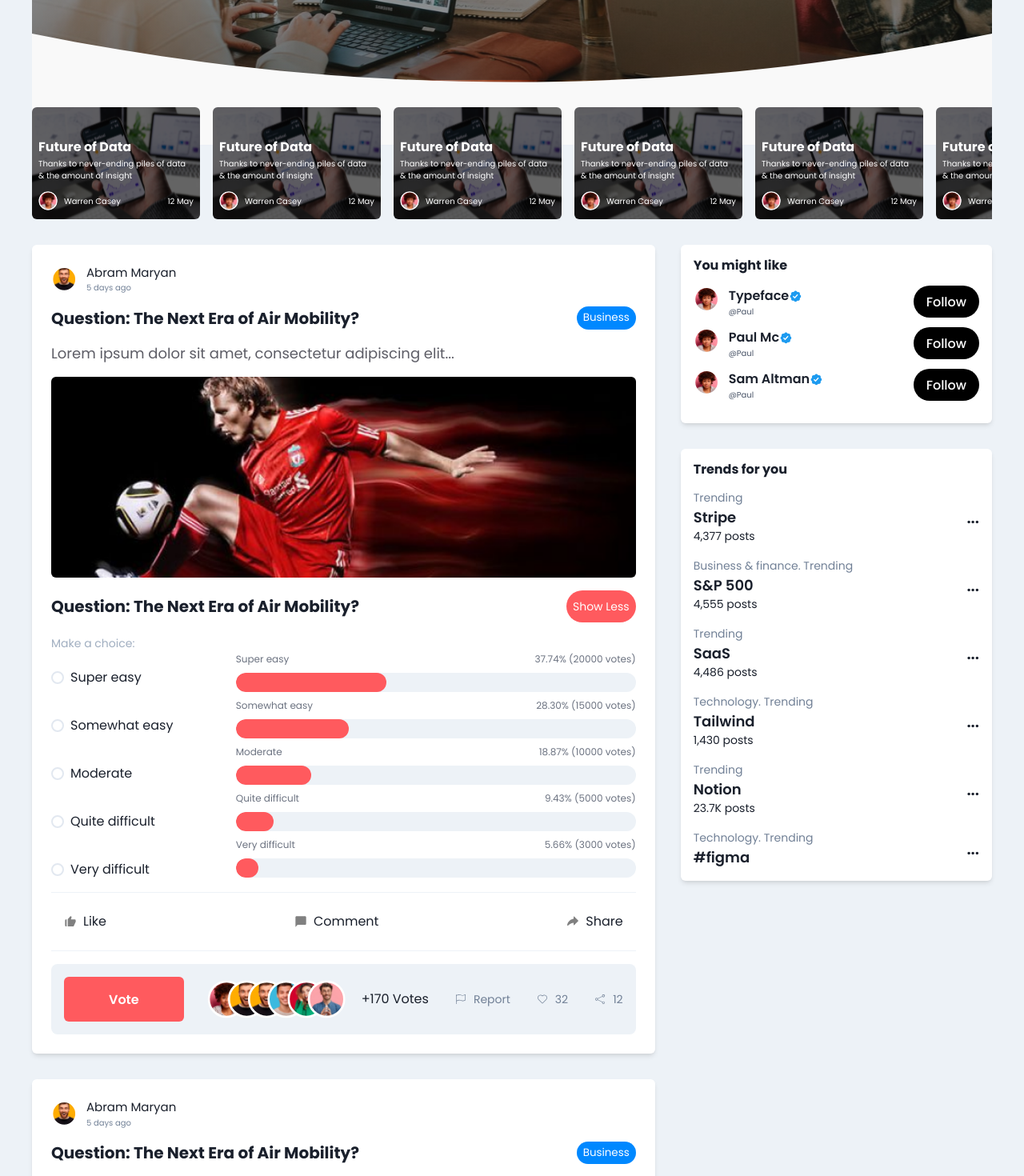
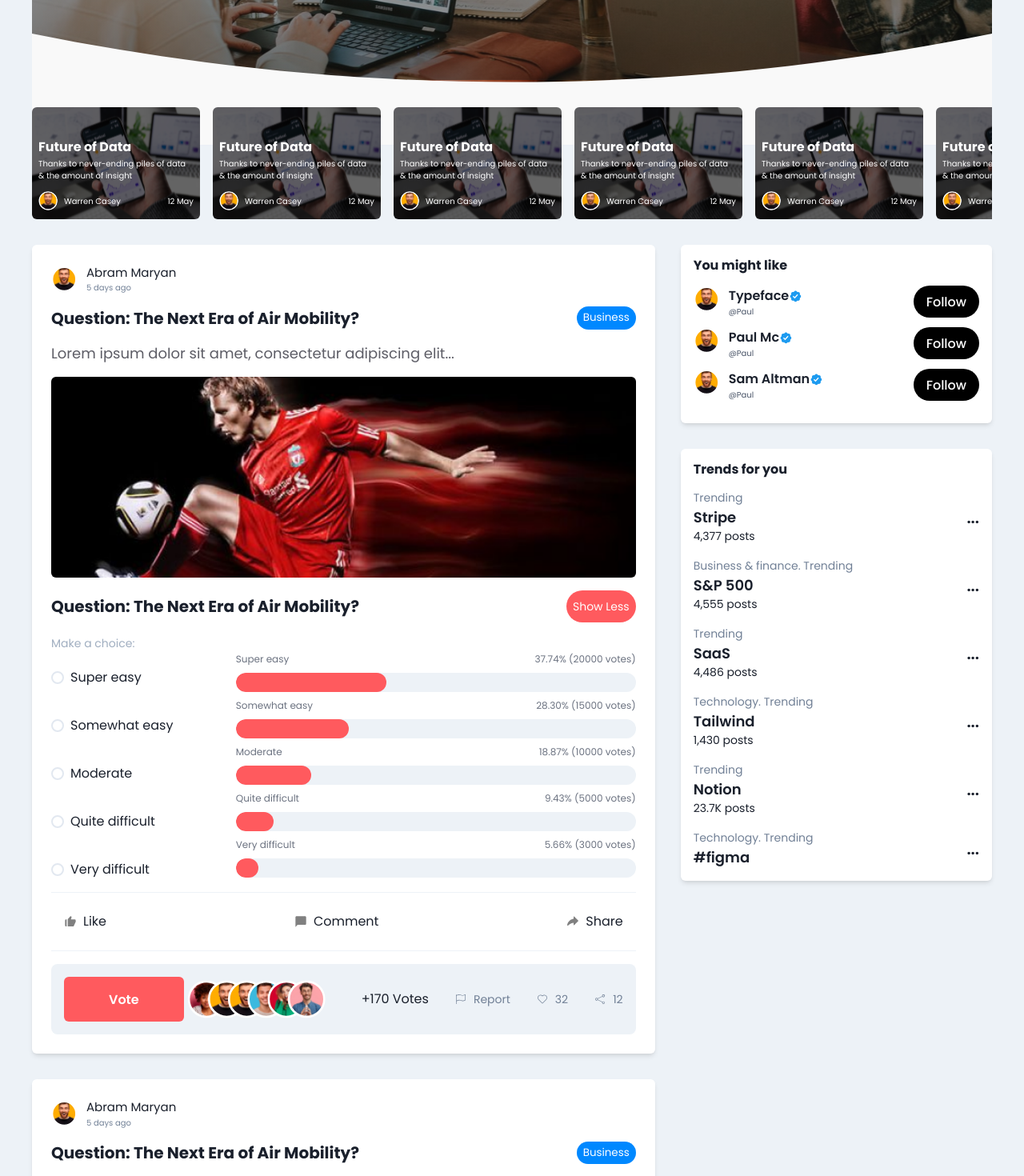
Before and after one commit to Abdulsamikamran/youPoll, a React (Vite) app: page / in a window 1280 px wide. Shown: the part 660-2130 px from the top of the page at 80% size. Built offline with nearby package versions, Linux system fonts and the light colour scheme.

Commit message:
second commit

```diff
--- a/src/pages/CreatePoll/CreatePoll.jsx
+++ b/src/pages/CreatePoll/CreatePoll.jsx
@@ -24,7 +24,7 @@ import {
 import { AddIcon, CloseIcon } from "@chakra-ui/icons";
 import { useState } from "react";
 import Layout from "../../layout";
-import { Link } from "react-router-dom";
+import calender from "/assets/calender.svg";
 
 const CreatePoll = () => {
   const [options, setOptions] = useState(["Option 1", "Option 2"]);
@@ -251,9 +251,7 @@ const CreatePoll = () => {
                     placeholder="mm/dd/yyyy"
                     size="sm"
                   />
-                  <InputRightElement
-                    children={<Image src={"/assets/calender.svg"} />}
-                  />
+                  <InputRightElement children={<Image src={calender} />} />
                 </InputGroup>
                 <Flex justifyContent={"space-between"} alignItems="center">
                   <Text>Allow comments</Text>
--- a/src/pages/DetailPage/DetailPage.jsx
+++ b/src/pages/DetailPage/DetailPage.jsx
@@ -14,12 +14,13 @@ import { CiFlag1, CiHeart, CiShare2 } from "react-icons/ci";
 import { FaRegCommentDots } from "react-icons/fa";
 import Poll2 from "./components/Poll2";
 import CommentSection from "./components/Comment";
+import mainBanner from "/assets/mainbanner2.svg";
 
 const DetailPage = () => {
   return (
     <Box w={"full"} h={"full"} bg={"white"}>
       <Layout>
-        <Image src="/assets/mainbanner2.svg" />
+        <Image src={mainBanner} />
         <Flex justifyContent={"space-between"} alignItems={"center"} py={8}>
           <Stack flex={0.6}>
             <Text fontWeight={"semibold"} fontSize={"26px"}>
--- a/src/pages/DetailPage/components/Comment.jsx
+++ b/src/pages/DetailPage/components/Comment.jsx
@@ -8,10 +8,11 @@ import {
   Icon,
   Divider,
 } from "@chakra-ui/react";
-import { FaRegThumbsUp, FaRegComment } from "react-icons/fa";
+
 import { BiTimeFive } from "react-icons/bi";
-import { CiFlag1, CiHeart, CiShare2 } from "react-icons/ci";
+import { CiHeart } from "react-icons/ci";
 import { BsReplyAll } from "react-icons/bs";
+import avatar from "/assets/avatar2.svg";
 
 const Comment = ({ name, avatarSrc, timeAgo, text }) => (
   <HStack align="start" spacing={4}>
@@ -50,7 +51,7 @@ const CommentSection = () => {
       {/* Main Comments */}
       <Comment
         name="Adaline Riley"
-        avatarSrc="/assets/avatar2.svg"
+        avatarSrc={avatar}
         timeAgo="35 mins ago"
         text="Quisque iaculis orci pulvinar lectus eleifend sollicitudin..."
       />
@@ -59,13 +60,13 @@ const CommentSection = () => {
       <Box pl={10} width="full">
         <Comment
           name="Buster Jayden"
-          avatarSrc="/assets/avatar2.svg"
+          avatarSrc={avatar}
           timeAgo="5 mins ago"
           text="Pellentesque quis ultricies mauris, in pretium odio..."
         />
         <Comment
           name="Louisa Triston"
-          avatarSrc="/assets/avatar2.svg"
+          avatarSrc={avatar}
           timeAgo="5 mins ago"
           text="Pellentesque quis ultricies mauris, in pretium odio..."
         />
@@ -73,14 +74,14 @@ const CommentSection = () => {
 
       <Comment
         name="Damon Tucker"
-        avatarSrc="/assets/avatar2.svg"
+        avatarSrc={avatar}
         timeAgo="35 mins ago"
         text="Quisque iaculis orci pulvinar lectus eleifend sollicitudin..."
       />
 
       <Comment
         name="Charlene Cross"
-        avatarSrc="/assets/avatar2.svg"
+        avatarSrc={avatar}
         timeAgo="35 mins ago"
         text="Quisque iaculis orci pulvinar lectus eleifend sollicitudin..."
       />
@@ -89,7 +90,7 @@ const CommentSection = () => {
       <Box pl={10} width="full">
         <Comment
           name="Rafael Frank"
-          avatarSrc="/assets/avatar2.svg"
+          avatarSrc={avatar}
           timeAgo="5 mins ago"
           text="Pellentesque quis ultricies mauris, in pretium odio..."
         />
--- a/src/pages/DetailPage/components/Poll2.jsx
+++ b/src/pages/DetailPage/components/Poll2.jsx
@@ -14,7 +14,8 @@ import {
   Image,
   Divider,
 } from "@chakra-ui/react";
-
+import arrow from "/assets/arrow.svg";
+import result from "/assets/result.svg";
 const Poll2 = () => {
   const [selectedOption, setSelectedOption] = useState("");
   const [hasVoted, setHasVoted] = useState(false);
@@ -88,7 +89,7 @@ const Poll2 = () => {
             fontWeight="semibold"
           >
             Vote
-            <Image ml={3} w={6} src="/assets/arrow.svg" />
+            <Image ml={3} w={6} src={arrow} />
           </Button>
           <Button
             variant={"outline"}
@@ -99,7 +100,7 @@ const Poll2 = () => {
             fontSize="md"
             fontWeight="normal"
           >
-            <Image mr={3} w={6} src="/assets/result.svg" />
+            <Image mr={3} w={6} src={result} />
             Show Results
           </Button>
         </RadioGroup>
--- a/src/pages/home/components/PostCard.jsx
+++ b/src/pages/home/components/PostCard.jsx
@@ -15,7 +15,13 @@ import { BiSolidLike } from "react-icons/bi";
 import { BiSolidComment } from "react-icons/bi";
 import { PiShareFatFill } from "react-icons/pi";
 import { CiFlag1, CiHeart, CiShare2 } from "react-icons/ci";
-import Poll from "./Poll"; // Import Poll component if it's custom
+import Poll from "./Poll";
+import avatar1 from "/assets/avatar1.svg";
+import avatar2 from "/assets/avatar2.svg";
+import avatar3 from "/assets/avatar3.svg";
+import avatar4 from "/assets/avatar4.svg";
+import avatar5 from "/assets/avatar5.svg";
+import avatar6 from "/assets/avatar6.svg";
 import { useNavigate } from "react-router-dom";
 
 const PostCard = ({
@@ -32,6 +38,7 @@ const PostCard = ({
     setLiked((liked) => !liked);
   };
   const navigate = useNavigate();
+  const avatars = [avatar1, avatar2, avatar3, avatar4, avatar5, avatar6];
   return (
     <Box
       mb={8}
@@ -146,15 +153,16 @@ const PostCard = ({
           Vote
         </Button>
         <Flex alignItems="center">
-          {[1, 2, 3, 4, 5, 6].map((i) => (
+          {avatars.map((src, i) => (
             <Avatar
               key={i}
               position="absolute"
-              left={`${170 + 25 * i}px`}
+              left={`${170 + 25 * i}px`} // Adjusted for the correct left position
               size="md"
-              src={`/assets/avatar${i}.svg`}
+              src={src}
             />
           ))}
+
           <Flex gap={8} alignItems="center">
             <Text>+170 Votes</Text>
             <HStack>
--- a/src/pages/home/home.jsx
+++ b/src/pages/home/home.jsx
@@ -11,6 +11,12 @@ import {
   Center,
 } from "@chakra-ui/react";
 import Layout from "../../layout";
+import avatar from "/assets/avatar2.svg";
+import sliderImage from "/assets/sliderImage.svg";
+import mainBanner from "/assets/mainBanner.svg";
+import banner1 from "/assets/image1.png";
+import verified from "/assets/verified.svg";
+import banner2 from "/assets/banner1.svg";
 
 import PostCard from "./components/PostCard";
 import TrendItem from "./components/Trends";
@@ -23,7 +29,7 @@ const Home = () => {
           mb={8}
           p={52}
           w={"full"}
-          bgImage={"/assets/mainBanner.svg"}
+          bgImage={mainBanner}
           bgColor={"brand.100"}
           bgSize="cover"
           bgPos="center"
@@ -64,7 +70,7 @@ const Home = () => {
             .fill("")
             .map((_, index) => (
               <Box
-                bgImage="/assets/sliderImage.svg"
+                bgImage={sliderImage}
                 key={index}
                 w="210px" // Fixed width to maintain size
                 h="140px"
@@ -82,7 +88,7 @@ const Home = () => {
                 </Text>
                 <Flex justifyContent="space-between" alignItems="center">
                   <Flex gap={2} my={3} alignItems="center">
-                    <Avatar size="xs" src="/assets/avatar1.svg" />
+                    <Avatar size="xs" src={avatar} />
                     <Text color="white" fontSize="10px">
                       Warren Casey
                     </Text>
@@ -99,30 +105,30 @@ const Home = () => {
           <Box flex="2">
             <PostCard
               username="Abram Maryan"
-              avatarSrc="/assets/avatar2.svg"
+              avatarSrc={avatar}
               daysAgo="5 days ago"
               question="Question: The Next Era of Air Mobility?"
               category="Business"
               description="Lorem ipsum dolor sit amet, consectetur adipiscing elit..."
-              imageSrc="/assets/image1.png"
+              imageSrc={banner1}
             />
             <PostCard
               username="Abram Maryan"
-              avatarSrc="/assets/avatar2.svg"
+              avatarSrc={avatar}
               daysAgo="5 days ago"
               question="Question: The Next Era of Air Mobility?"
               category="Business"
               description="Lorem ipsum dolor sit amet, consectetur adipiscing elit..."
-              imageSrc="/assets/banner1.svg"
+              imageSrc={banner2}
             />
             <PostCard
               username="Abram Maryan"
-              avatarSrc="/assets/avatar2.svg"
+              avatarSrc={avatar}
               daysAgo="5 days ago"
               question="Question: The Next Era of Air Mobility?"
               category="Business"
               description="Lorem ipsum dolor sit amet, consectetur adipiscing elit..."
-              imageSrc="/assets/banner1.svg"
+              imageSrc={banner2}
             />
           </Box>
 
@@ -146,19 +152,14 @@ const Home = () => {
                 >
                   <Stack spacing={0}>
                     <Flex alignItems={"start"}>
-                      <Avatar
-                        name={name}
-                        src="/assets/avatar1.svg"
-                        size="sm"
-                        mr={3}
-                      />
+                      <Avatar name={name} src={avatar} size="sm" mr={3} />
                       <Stack spacing={0}>
                         <Text fontWeight="semibold">{name}</Text>
                         <Text fontSize="10px" color={"gray.600"}>
                           @Paul
                         </Text>
                       </Stack>
-                      <Image mt={1} src="/assets/verified.svg" w={4} />
+                      <Image mt={1} src={verified} w={4} />
                     </Flex>
                   </Stack>
                   <Box>
```
Also changed, not shown: 1 other file (tests, documents, lock files or other folders).
